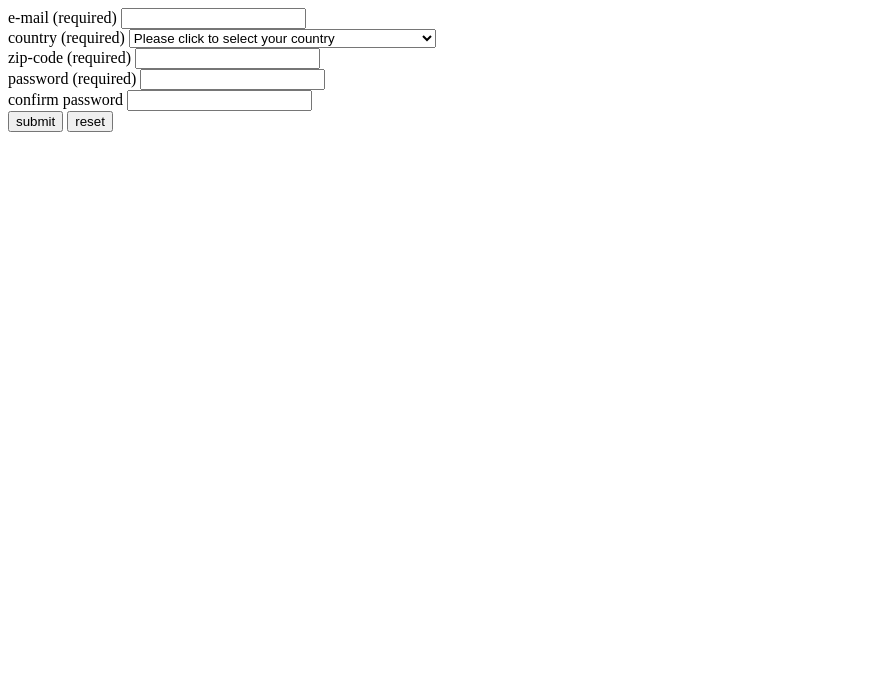
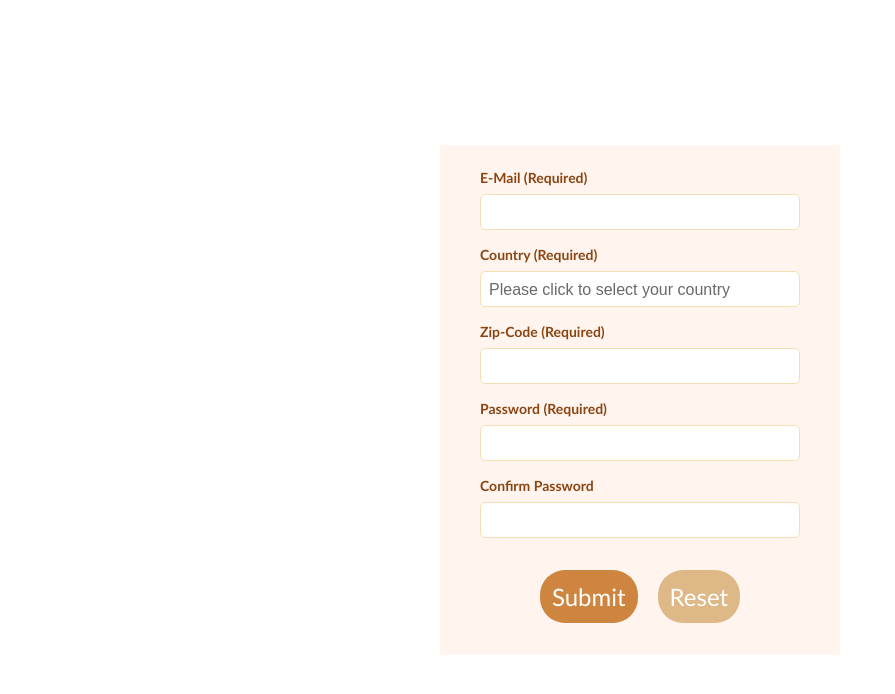
Before and after one commit to kbelltree/js-form-validation, a plain HTML site: page index.html in a window 1280 px wide. Shown: the whole page, without its empty margins (0-895 px from the left). Drawn offline with Linux system fonts and the light colour scheme.

Commit message:
Add style.css and touch up index.html

```diff
--- /dev/null
+++ b/style.css
@@ -0,0 +1,208 @@
+* {
+  margin: 0;
+  padding: 0;
+  box-sizing: border-box;
+}
+
+:root {
+  --label-font: saddlebrown;
+  --input-font: dimgray;
+  --alert: rgb(205, 92, 92, 0.85);
+  --focus: rgb(184, 134, 11, 0.5);
+  --submit-btn: peru;
+  --submit-hover: saddlebrown;
+  --submit-active: sienna;
+  --reset-btn: burlywood;
+  --reset-hover: tan;
+  --reset-active: rosybrown;
+  --success: olivedrab;
+  --success-hover: darkolivegreen;
+  --success-active: olive;
+}
+
+body {
+  min-height: 100vh;
+  min-height: 100dvh;
+  font-family: "Trebuchet MS", "Lucida Sans Unicode", "Lucida Grande",
+    "Lucida Sans", Arial, sans-serif;
+  display: flex;
+  justify-content: center;
+  align-items: center;
+}
+
+label {
+  color: var(--label-font);
+  font-size: 0.875rem;
+  font-weight: bold;
+  text-transform: capitalize;
+}
+
+input,
+select {
+  font-size: 1rem;
+  color: var(--input-font);
+  background-color: white;
+  height: 2.25rem;
+  width: 20rem;
+  padding-left: 0.5rem;
+  border: 1.5px solid wheat;
+  border-radius: 5px;
+}
+
+select {
+  appearance: none;
+}
+
+p {
+  color: var(--alert);
+  font-size: 0.875rem;
+}
+
+button {
+  border-radius: 25px;
+  text-align: inherit;
+  background: none;
+  box-shadow: none;
+  padding: 0.5rem;
+  cursor: pointer;
+  border: none;
+  color: white;
+  font: inherit;
+  font-size: 1.5rem;
+  padding: 0.75rem;
+  text-transform: capitalize;
+}
+
+input,
+select,
+button {
+  transition: all 0.3s ease;
+}
+
+a {
+  text-decoration: none;
+  color: white;
+}
+
+div#message-modal {
+  display: flex;
+  flex-direction: column;
+  justify-content: center;
+  align-items: center;
+  gap: 1rem;
+}
+
+#message-modal svg {
+  fill: var(--success);
+  width: 80%;
+}
+
+#message-modal h1 {
+  color: var(--success);
+}
+
+#message-modal p {
+  color: var(--input-font);
+  font-size: 1.5rem;
+}
+
+button#form-submit {
+  background: var(--submit-btn);
+}
+
+button#form-submit:hover {
+  background: var(--submit-hover);
+}
+
+button#form-submit:active {
+  background: var(--submit-active);
+}
+
+button#form-reset {
+  background: var(--reset-btn);
+}
+
+button#form-reset:hover {
+  background: var(--reset-hover);
+}
+
+button#form-reset:active {
+  background: var(--reset-active);
+}
+
+button#close {
+  background: var(--success);
+}
+
+button#close:hover {
+  background: var(--success-hover);
+}
+
+button#close:active {
+  background: var(--success-active);
+}
+
+div#form-container {
+  width: 400px;
+  background-color: seashell;
+}
+
+form {
+  display: grid;
+  grid-template-columns: repeat(3, 1fr);
+  grid-template-rows: repeat(6, auto);
+  justify-items: center;
+  gap: 0.5rem;
+  padding: 1.5rem;
+}
+
+div.email-container {
+  grid-area: 1 / 1 / 2 / -1;
+}
+
+div.country-container {
+  grid-area: 2 / 1 / 3 / -1;
+}
+
+div.zip-container {
+  grid-area: 3 / 1 / 4 / -1;
+}
+
+div.passwords-container {
+  grid-area: 4 / 1 / 5 / -1;
+}
+
+div.buttons-container {
+  grid-area: 5 / 2 / 6 / 3;
+  display: flex;
+  flex-direction: row;
+  margin-top: 1rem;
+  gap: 1.25rem;
+}
+
+form > div {
+  display: flex;
+  flex-direction: column;
+  gap: 0.5rem;
+}
+
+div.error-message {
+  word-wrap: break;
+  max-width: 20rem;
+}
+
+form > div > input:focus,
+form > div > select:focus {
+  outline: 3px solid var(--focus);
+}
+
+form > div > input:user-invalid,
+form > div > select:user-invalid {
+  border: 3px solid var(--alert);
+}
+
+form > div > input:user-valid,
+form > div > select:user-valid {
+  border: 3px solid var(--success);
+  background-color: rgb(107, 142, 35, 0.15);
+}
```
Also changed, not shown: index.html (+13 -6 lines).
